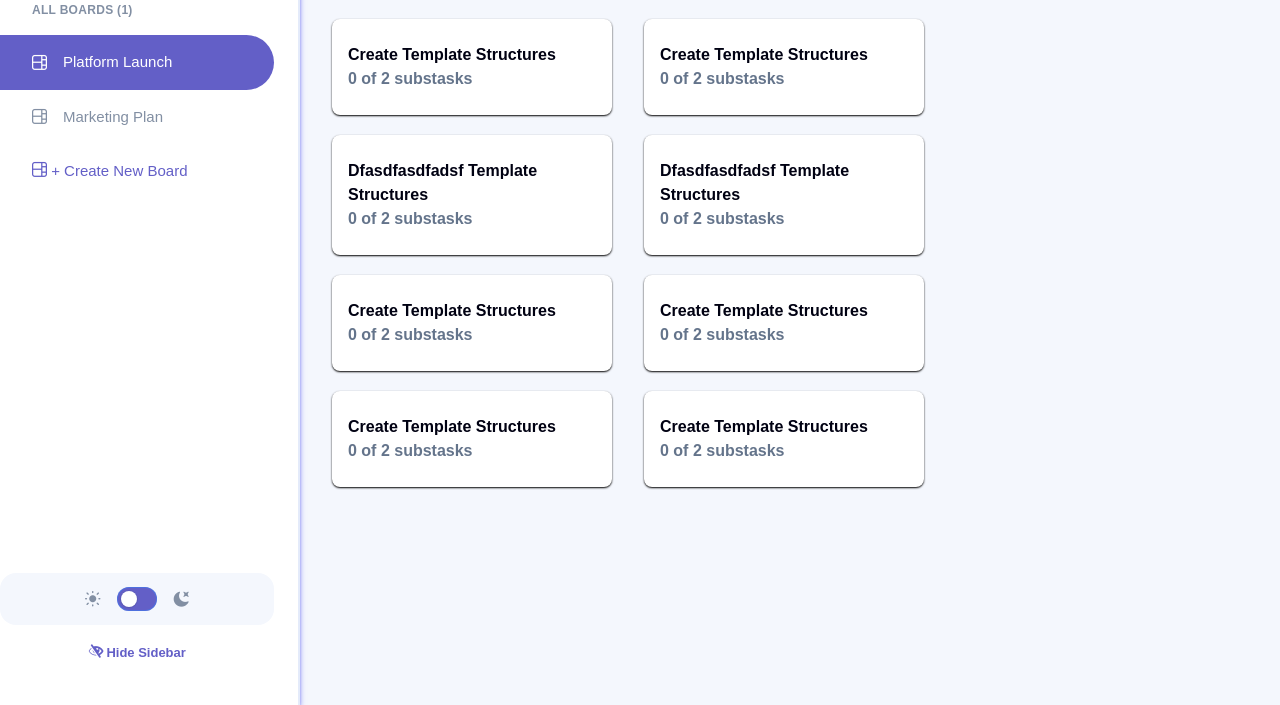
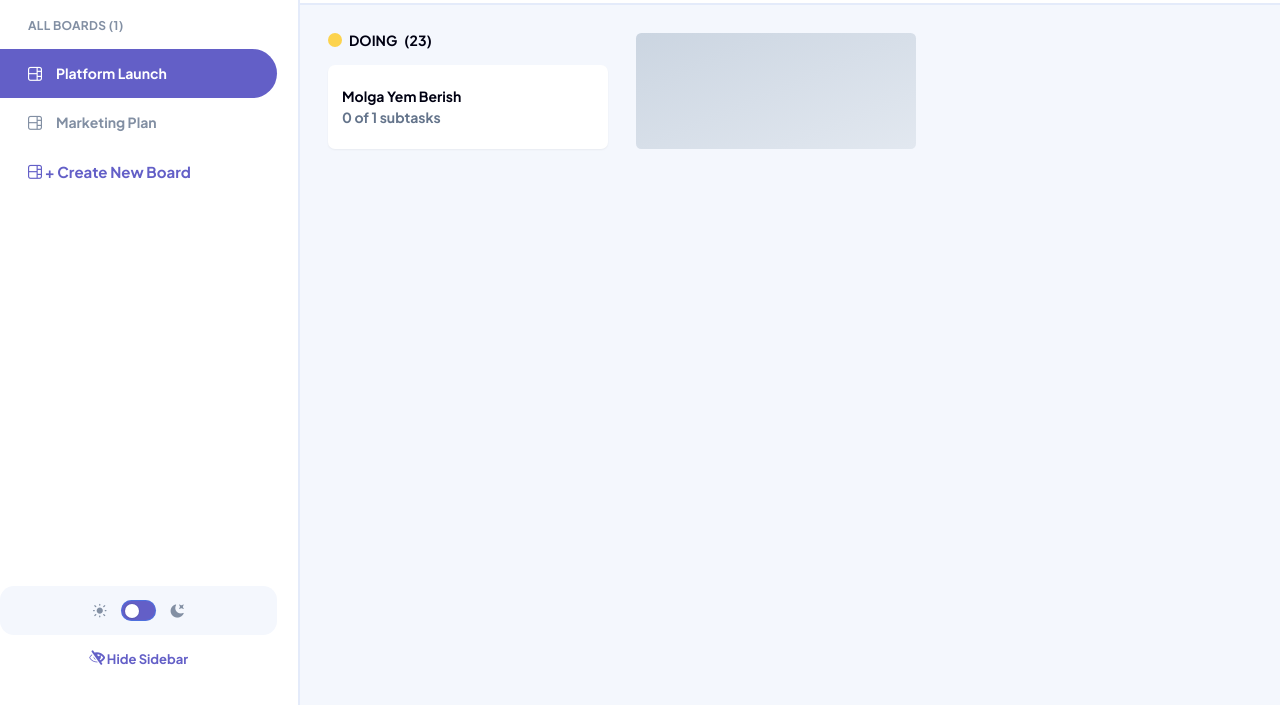
Before and after one commit to zawkindev/kanban, a website: page index.html in a window 1280 px wide. Shown: the part 95-800 px from the top of the page. Drawn offline with Linux system fonts and the light colour scheme; files whose address does not match are found by name.

Commit message:
fix: layout

```diff
--- a/assets/css/style.css
+++ b/assets/css/style.css
@@ -2,12 +2,15 @@
 @tailwind components;
 @tailwind utilities;
 @import url("../icomoon/style.css");
+@import url('https://fonts.googleapis.com/css2?family=Plus+Jakarta+Sans:wght@400;700&display=swap');
 
 * {
   margin: 0;
   padding: 0;
   box-sizing: border-box;
-  font-family: sans-serif;
+  font-family: 'Plus Jakarta Sans', sans-serif;
+  font-size: 14px;
+  font-weight: 700;
 }
 body.active {
   overflow-y: hidden;
@@ -15,7 +18,7 @@ body.active {
 .theme-light {
   --bg-page-color: #f4f7fd;
   --bg-content-color: #fff;
-  --sh-color: #000;
+  --sh-color: #828fa3;
   --text-color: #000112;
   --lines-color: #e4ebfa;
   --gray-color: #828fa3;
--- a/components/card/card.js
+++ b/components/card/card.js
@@ -60,4 +60,3 @@ cards.forEach((card) => {
   card.draggable = true;
   addEventsDragAndDrop(card);
 });
-console.log(cards);
--- a/components/layout/layout.js
+++ b/components/layout/layout.js
@@ -1,10 +1,19 @@
 const playGround = document.querySelector("#playGround");
 const addColumnBtn = document.querySelector("#addColumn");
 const columns = document.querySelectorAll(".column");
+const column = document.querySelectorAll(".column")[0];
+
+function createCardElement(title, subtaskCount, total) {
+    const div = document.createElement('div')
+    div.setAttribute("class", "card duration-200 bg-content-color w-280 h-fit py-6 px-4 rounded-lg font-bold shadow-sh-color shadow-sm hover:cursor-pointer subpixel-antialiased")
+    div.innerHTML = `<p class="card__title text-color capitalize">
+                ${title}
+            </p>
+            <p class="card__status text-slate-500">${subtaskCount} of ${total} subtasks</p>`
+    return div;
+}
 
 if (columns.length === 0) {
-  // for (let i = 0; i <5 ; i++) {
-
     const div = document.createElement("div");
     div.innerHTML = `<div class="flex flex-col gap-8 w-full items-center content-center text-center">
           <span class=" text-center text-4.5 text-[#828FA3] mx-2 md:px-5">This board is empty. Create a new column to
@@ -18,19 +27,25 @@ if (columns.length === 0) {
       </div>`;
     playGround.classList.add("justify-center");
     playGround.append(div);
-  // }
 } else {
+    const data = fetchData()
+    const cards = data.cards
+    cards.forEach(card=>{
+        console.log(card)
+        column.appendChild(createCardElement(card.name,0, card.subtasks.length))
+    })
+
     const div = document.createElement("div");
     playGround.classList.remove("justify-center");
     div.innerHTML = `<div
       id="newColumn"
-      class="w-280 h-280  rounded-md bg-gradient-to-br from-slate-300 to-slate-200 "
+      class="w-280 h-full  rounded-md bg-gradient-to-br from-slate-300 to-slate-200 "
     ></div>`;
     playGround.appendChild(div);
 }
 
 let isDragging = false;
-let startPosition = { x: 0, y: 0 };
+let startPosition = {x: 0, y: 0};
 let scrollLeft = 0;
 let scrollTop = 0;
 
--- a/components/modal/modal.js
+++ b/components/modal/modal.js
@@ -11,10 +11,8 @@ buttons.forEach((button) => {
   });
   modalInputs.forEach((modalInput) => {
     if (modalInput.value.trim() === "") {
-      console.log("asf");
       modalInput.classList.add("focus:border-danger-color");
     } else {
-      console.log("asf");
       modalInput.classList.remove("focus:border-danger-color");
     }
   });
--- a/index.html
+++ b/index.html
@@ -1,16 +1,16 @@
 <!doctype html>
-<html class="w-full h-full dark" lang="en" xmlns="http://www.w3.org/1999/html">
+<html class="w-full h-full bg-page-color dark" lang="en" xmlns="http://www.w3.org/1999/html">
 <head>
-    <meta charset="UTF-8" />
-    <meta content="IE=edge" http-equiv="X-UA-Compatible" />
-    <meta content="width=device-width, initial-scale=1.0" name="viewport" />
+    <meta charset="UTF-8"/>
+    <meta content="IE=edge" http-equiv="X-UA-Compatible"/>
+    <meta content="width=device-width, initial-scale=1.0" name="viewport"/>
     <title>Document</title>
-    <link href="/assets/css/variables.css" rel="stylesheet" />
-    <link href="/components/button/button.css" rel="stylesheet" />
-    <link href="./assets/css/style.css" rel="stylesheet" />
-    <link href="/assets/css/output.css" rel="stylesheet" />
-    <link href="/components/layout/layout.css" rel="stylesheet" />
-    <link href="/components/card/card.css" rel="stylesheet" />
+    <link href="/assets/css/variables.css" rel="stylesheet"/>
+    <link href="/components/button/button.css" rel="stylesheet"/>
+    <link href="./assets/css/style.css" rel="stylesheet"/>
+    <link href="/assets/css/output.css" rel="stylesheet"/>
+    <link href="/components/layout/layout.css" rel="stylesheet"/>
+    <link href="/components/card/card.css" rel="stylesheet"/>
     <!-- <link
            href="https://cdn.jsdelivr.net/npm/tailwindcss@2.2.19/dist/tailwind.min.css"
            rel="stylesheet" /> -->
@@ -21,13 +21,13 @@
 >
 <div class="flex flex-col h-full w-full">
     <!-- HEADER -->
-      <header class="flex items-center w-full px-6 z-10 bg-content-color h-20">
+    <header class="flex items-center w-full px-6 z-10 bg-content-color h-28 w-full">
         <!-- HEADER LOGO -->
         <div
-          class="h-full flex text-black font-bold md:border-r-2 border-lines-color transition duration-200 ease-in-out focus:outline-none hover:opacity-80"
+                class="h-full min-w-[279px] flex text-black font-bold md:border-r-2 border-lines-color transition duration-200 ease-in-out focus:outline-none hover:opacity-80"
         >
             <a
-            class="header-logo md:min-w-[274px] cursor-pointer md:flex flex items-center justify-center gap-4"
+                    class="header-logo cursor-pointer md:flex flex items-center justify-center gap-4"
                     href="layout.html"
             >
                 <svg
@@ -38,7 +38,7 @@
                         width="24"
                         xmlns="http://www.w3.org/2000/svg"
                 >
-              <rect fill="#635FC7" height="25" rx="2" width="6" />
+                    <rect fill="#635FC7" height="25" rx="2" width="6"/>
                     <rect
                             fill="#635FC7"
                             height="25"
@@ -80,7 +80,7 @@
                       width="9"
                       xmlns="http://www.w3.org/2000/svg"
               >
-                <path d="M1 1L5 5L9 1" stroke="#635FC7" stroke-width="2" />
+                <path d="M1 1L5 5L9 1" stroke="#635FC7" stroke-width="2"/>
               </svg>
             </span>
             </div>
@@ -106,7 +106,7 @@
         <div class="blocker"></div>
         <!-- SIDEBAR -->
         <aside
-          class="sidebar pr-6 min-w-[300px] hidden md:border-r-2 shadow-md shadow-indigo-500 border-lines-color z-50 md:h-full md:flex md:flex-col justify-between md:items-center transition duration-200 ease-in-out bg-content-color"
+                class="sidebar pr-6 min-w-[300px] hidden md:border-r-2  border-lines-color z-50 md:h-full md:flex md:flex-col justify-between md:items-center transition duration-200 ease-in-out bg-content-color"
         >
             <!-- LOGO -->
             <!-- class=" ml-8 mr-4 " -->
@@ -173,78 +173,9 @@
         </aside>
         <!-- LAYOUT -->
         <section
-          class="bg-page-color w-full h-full flex flex-row flex-1 border-t-2 border-lines-color overflow-auto gap-8 p-8"
+                class=" w-full h-fit flex flex-row flex-1 border-t-2 border-lines-color overflow-auto gap-8 p-8"
                 id="playGround"
-        >
-          <div class="column text-color flex flex-col gap-5">
-            <div
-              class="card duration-200 bg-content-color w-280 py-6 px-4 rounded-lg font-bold shadow-sh-color shadow-sm hover:cursor-pointer subpixel-antialiased"
-            >
-              <p class="card__title text-color capitalize">
-                Create template structures
-              </p>
-              <p class="card__status text-slate-500">0 of 2 substasks</p>
-            </div>
-            <div
-              class="card duration-200 bg-content-color w-280 py-6 px-4 rounded-lg font-bold shadow-sh-color shadow-sm hover:cursor-pointer subpixel-antialiased"
-            >
-              <p class="card__title text-color capitalize">
-                dfasdfasdfadsf template structures
-              </p>
-              <p class="card__status text-slate-500">0 of 2 substasks</p>
-            </div>
-            <div
-              class="card duration-200 bg-content-color w-280 py-6 px-4 rounded-lg font-bold shadow-sh-color shadow-sm hover:cursor-pointer subpixel-antialiased"
-            >
-              <p class="card__title text-color capitalize">
-                Create template structures
-              </p>
-              <p class="card__status text-slate-500">0 of 2 substasks</p>
-            </div>
-            <div
-              class="card duration-200 bg-content-color w-280 py-6 px-4 rounded-lg font-bold shadow-sh-color shadow-sm hover:cursor-pointer subpixel-antialiased"
-            >
-              <p class="card__title text-color capitalize">
-                Create template structures
-              </p>
-              <p class="card__status text-slate-500">0 of 2 substasks</p>
-            </div>
-          </div>
-          <div class="column text-color flex flex-col gap-5">
-            <div
-              class="card duration-200 bg-content-color w-280 py-6 px-4 rounded-lg font-bold shadow-sh-color shadow-sm hover:cursor-pointer subpixel-antialiased"
-            >
-              <p class="card__title text-color capitalize">
-                Create template structures
-              </p>
-              <p class="card__status text-slate-500">0 of 2 substasks</p>
-            </div>
-            <div
-              class="card duration-200 bg-content-color w-280 py-6 px-4 rounded-lg font-bold shadow-sh-color shadow-sm hover:cursor-pointer subpixel-antialiased"
-            >
-              <p class="card__title text-color capitalize">
-                dfasdfasdfadsf template structures
-              </p>
-              <p class="card__status text-slate-500">0 of 2 substasks</p>
-            </div>
-            <div
-              class="card duration-200 bg-content-color w-280 py-6 px-4 rounded-lg font-bold shadow-sh-color shadow-sm hover:cursor-pointer subpixel-antialiased"
-            >
-              <p class="card__title text-color capitalize">
-                Create template structures
-              </p>
-              <p class="card__status text-slate-500">0 of 2 substasks</p>
-            </div>
-            <div
-              class="card duration-200 bg-content-color w-280 py-6 px-4 rounded-lg font-bold shadow-sh-color shadow-sm hover:cursor-pointer subpixel-antialiased"
-            >
-              <p class="card__title text-color capitalize">
-                Create template structures
-              </p>
-              <p class="card__status text-slate-500">0 of 2 substasks</p>
-            </div>
-          </div>
-          <!-- SIDEBAR REVEALER -->
+        ><!-- SIDEBAR REVEALER -->
             <div
                     class="absolute sidebar-revealer hidden md:block left-0 bottom-10 py-5"
             >
@@ -252,6 +183,16 @@
                         class="icon-eye btn rounded-r-full text-[16px] text-[#fff] hover:bg-primary-light-color cursor-pointer px-6 py-5 bg-[#635FC7] transition duration-200 ease-in-out focus:outline-none"
                 ></i>
             </div>
+            <div class="column relative text-color flex flex-col w-280 gap-5">
+                <div class="status flex flex-row w-full h-full bg-page-color items-center font-bold font-mono text-xs uppercase gap-2">
+                    <div class="status__color h-4 w-4 gap-2 rounded-full bg-amber-300">
+                    </div>
+                    <span class="inline-block">Doing</span>
+                    <span class="inline-block">(23)</span>
+                </div>
+
+            </div>
+
         </section>
     </main>
 </div>
@@ -259,6 +200,8 @@
 <!-- JAVASCRIPT LINKS -->
 
 <script src="/js/main.js"></script>
+<script src="/js/dataBase.js"></script>
+<!--    <script src="/js/render.js"></script>-->
 <script src="/components/header/header.js"></script>
 <script src="/components/sidebar/sidebar.js"></script>
 <script src="/components/layout/layout.js"></script>
--- a/js/dataBase.js
+++ b/js/dataBase.js
@@ -1,4 +1,4 @@
-const database = JSON.parse(localStorage.getItem("taskManagement")) || {
+const initialData = {
     boards: [
         {
             id: "default",
@@ -30,13 +30,19 @@ const database = JSON.parse(localStorage.getItem("taskManagement")) || {
             cardId: "default",
         },
     ],
-};
+}
+localStorage.setItem("taskManagement",JSON.stringify(initialData))
+const database = JSON.parse(localStorage.getItem("taskManagement")) || {};
 
 // Function to save the database to localStorage
 function saveDatabase() {
     localStorage.setItem("taskManagement", JSON.stringify(database));
 }
 
+// Function to fetch data from localStorage
+function fetchData() {
+    return JSON.parse(localStorage.getItem("taskManagement")) || {};
+}
 function generateUniqueId() {
     return Date.now().toString();
 }
@@ -44,7 +50,7 @@ function generateUniqueId() {
 // Function to add a new board
 function addBoard(boardName) {
     const boardId = generateUniqueId();
-  const board = { id: boardId, name: boardName, columns: [] };
+    const board = {id: boardId, name: boardName, columns: []};
     database.boards.push(board);
     saveDatabase();
 }
@@ -67,7 +73,7 @@ function addColumn(boardId, columnName, status) {
 // Function to add a new card to a column
 function addCard(columnId, cardName) {
     const cardId = generateUniqueId();
-  const card = { id: cardId, name: cardName, columnId, subtasks: [] };
+    const card = {id: cardId, name: cardName, columnId, subtasks: []};
     database.cards.push(card);
     database.columns.find((column) => column.id === columnId).cards.push(cardId);
     saveDatabase();
@@ -76,7 +82,7 @@ function addCard(columnId, cardName) {
 // Function to add a new subtask to a card
 function addSubtask(cardId, subtaskName) {
     const subtaskId = generateUniqueId();
-  const subtask = { id: subtaskId, name: subtaskName, cardId };
+    const subtask = {id: subtaskId, name: subtaskName, cardId};
     database.subtasks.push(subtask);
     database.cards.find((card) => card.id === cardId).subtasks.push(subtaskId);
     saveDatabase();
```
Also changed, not shown: assets/css/output.css. Lines whose indentation alone changed are shown as unchanged.
